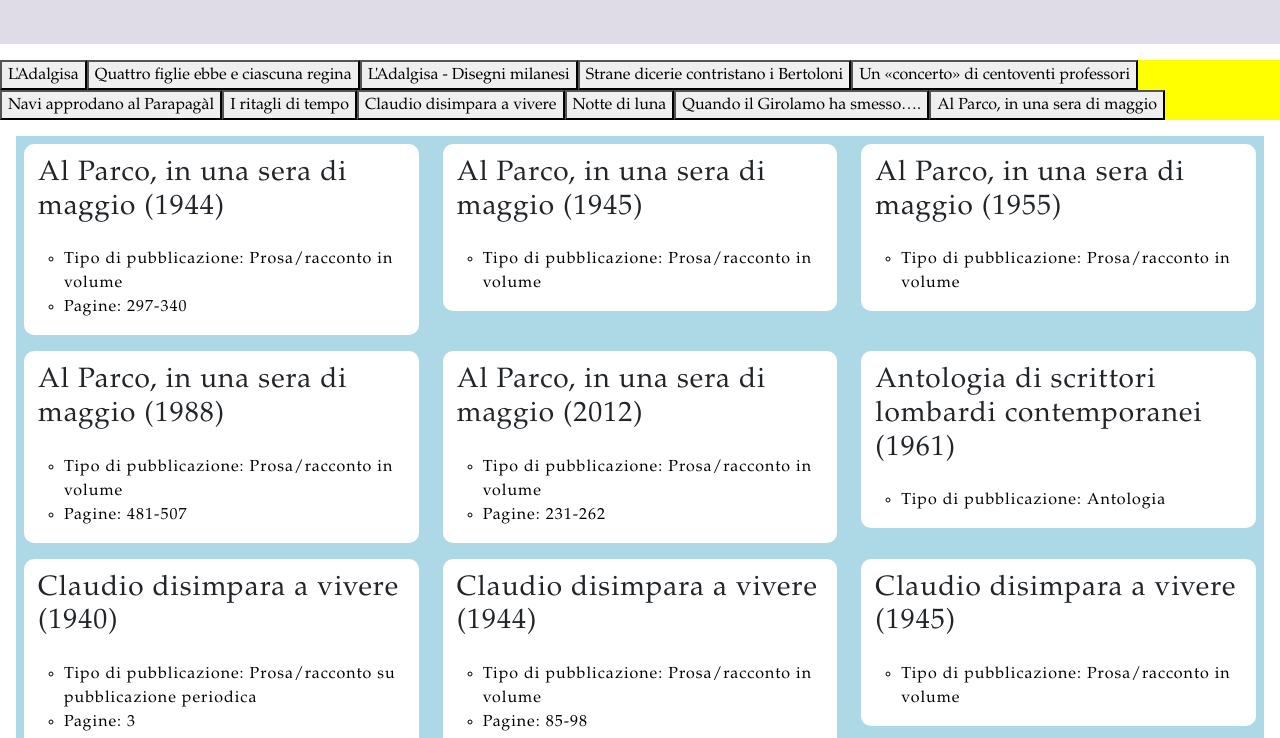
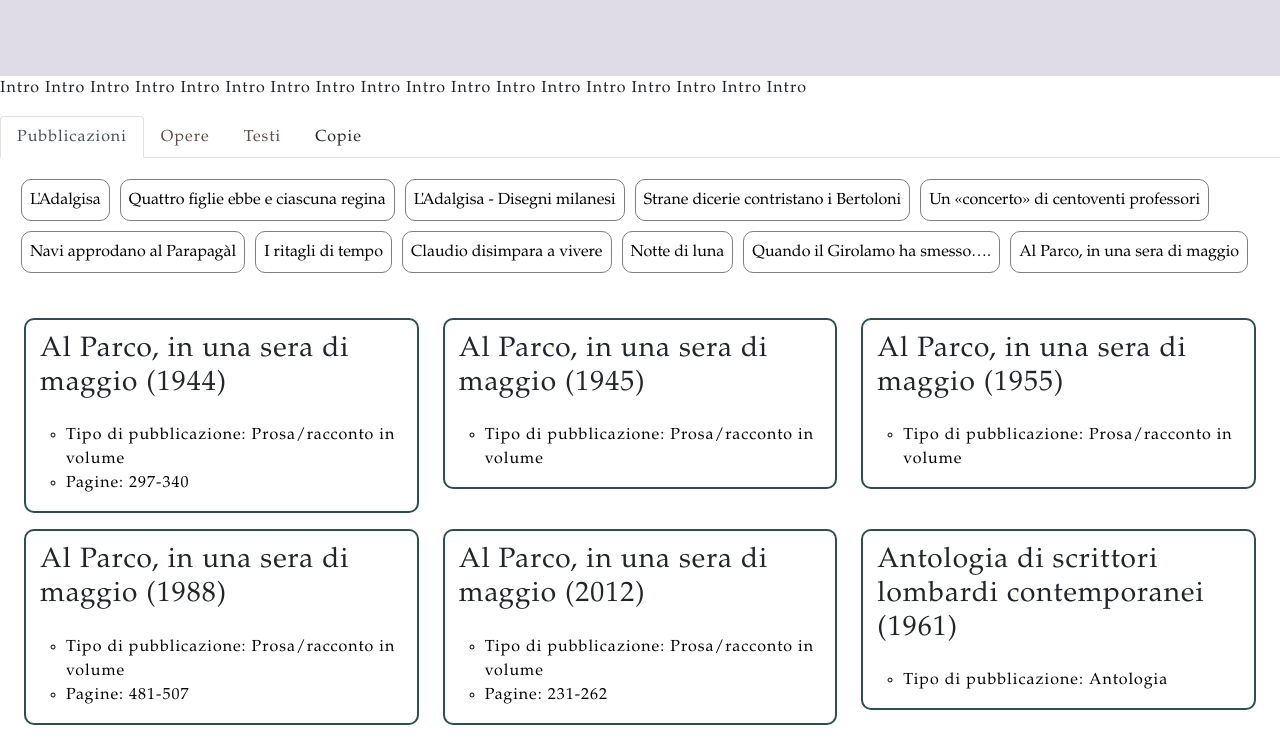
Before and after one commit to mod-bib/biblio-gad, a plain HTML site: page case_studies.html in a window 1280 px wide. Shown: the part 487-1225 px from the top of the page. Drawn offline with nearby package versions, Linux system fonts and the light colour scheme.

Commit message:
case studies

```diff
--- a/assets/main.css
+++ b/assets/main.css
@@ -193,12 +193,25 @@ nav a:hover {
 }
 
 .work-div {
-    background-color: yellow;
     height: fit-content;
+    padding: 1em;
+}
+
+.work-div > button {
+    height: fit-content;
+    padding: 0.5em;
+    border-radius: 10px;
+    border: 1px solid gray;
+    background-color: #ffffff;
+    margin: 5px;
+    transition: background-color 0.3 ease-in;
+}
+.work-div > button:hover {
+    background-color: darkslategray;
+    color:white;
 }
 
 .pub-div {
-    background-color: lightblue;
     height: fit-content;
     display: grid;
     grid-template-columns: repeat(3, 1fr);
@@ -208,6 +221,7 @@ nav a:hover {
 
 .pub-div > div {
     background-color: #ffffff;
+    border: 2px solid darkslategray;
     height: fit-content;
     margin: 0.5em 0.5em;
     border-radius: 10px;
--- a/case_studies.html
+++ b/case_studies.html
@@ -41,10 +41,26 @@
         </div>
         <div class="case-studies-item container col-md-12" id="main-case-studies">
             <h1 id="case-studies-title">Case studies</h1>
-            <p></p>
+            <p>Intro Intro Intro Intro Intro Intro Intro Intro Intro Intro Intro Intro Intro Intro Intro Intro Intro Intro</p>
             <div id="case-1-sec-title"><h2 id="case-1-title">L'Adalgisa</h2></div>
-            <p></p>
-            <div id="case-1-sec"></div>
+            <p>Intro Intro Intro Intro Intro Intro Intro Intro Intro Intro Intro Intro Intro Intro Intro Intro Intro Intro</p>
+            <div id="case-1-sec">
+              <!--Selezione sezione-->
+              <ul class="nav nav-tabs" id = "tabs-case-studies">
+                <li class="nav-item">
+                  <a class="nav-link active" aria-current="page" href="#">Pubblicazioni</a>
+                </li>
+                <li class="nav-item">
+                  <a class="nav-link" href="#">Opere</a>
+                </li>
+                <li class="nav-item">
+                  <a class="nav-link" href="#">Testi</a>
+                </li>
+                <li class="nav-item">
+                  <a class="nav-link">Copie</a>
+                </li>
+              </ul>
+            </div>
             <div id="case-2-sec-title"><h2 id="case-2-title">Le Meraviglie d'Italia, Gli anni, Verso la Certosa, Le Meraviglie d'Italia-Gli anni</h2></div>
             <p></p>
             <div id="case-2-sec"></div>
```
Also changed, not shown: assets/case_studies.js (+37 -0 lines), data/sample_data_context.json.
